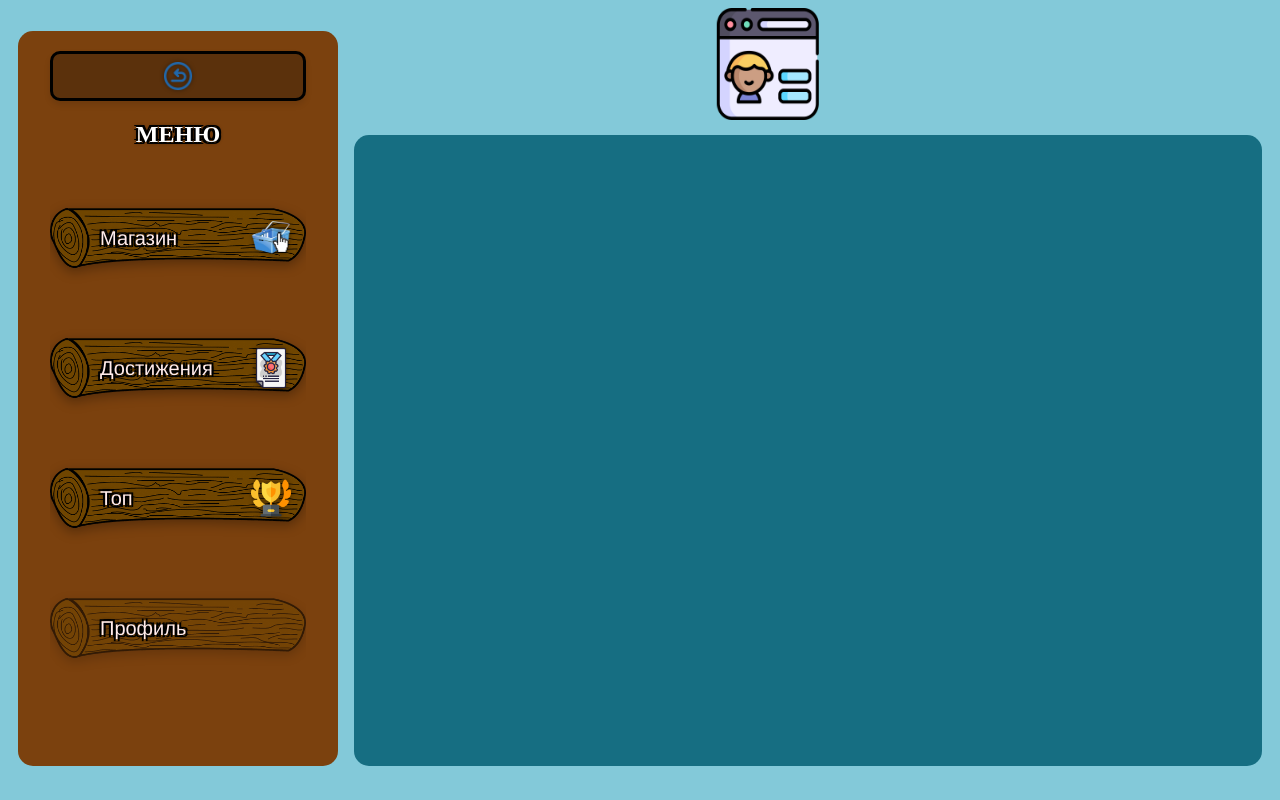
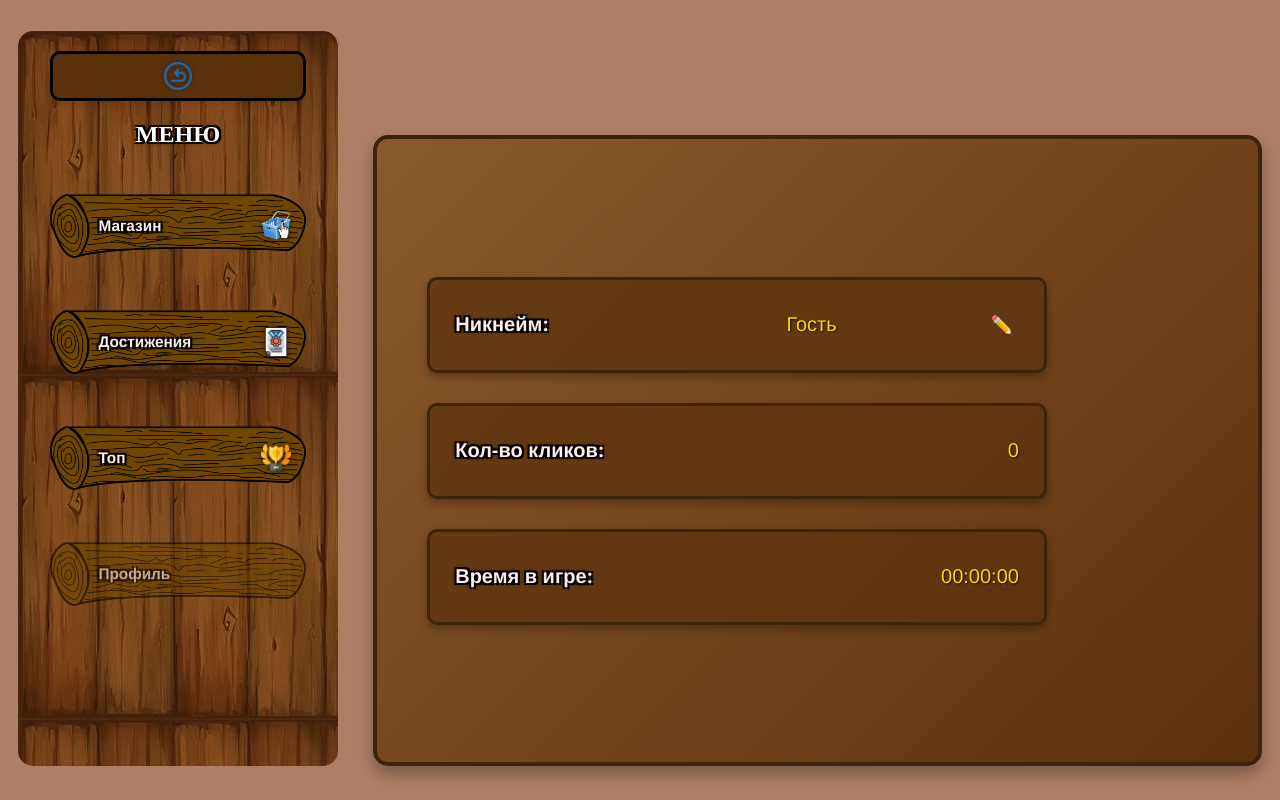
Before and after one commit to ArtyySz/groupProject, a plain HTML site: page src/profile.html in a window 1280 px wide. Drawn offline with Linux system fonts and the light colour scheme.

Commit message:
profilePage

```diff
--- a/src/profile.css
+++ b/src/profile.css
@@ -1,17 +1,99 @@
 body {
-    background-color: #83C9D9;
+    background-color: #AE7F65;
 }
 
 .menu {
     width: 25vw;
+    min-width: 280px;
     top: 31px;
     left: 18px;
     bottom: 34px;
-    background-color: #7B410E;
+    background-image: url('image/wood2.jpg');
     color: white;
     padding: 20px 0;
     position: fixed;
     border-radius: 15px;
+    overflow-y: auto;
+}
+
+.menu-section {
+    position: relative;
+    text-align: center;
+    margin-bottom: 20px;
+    width: 100%;
+    display: flex;
+    justify-content: center;
+}
+
+.menu-button-image {
+    background: none;
+    border: none;
+    padding: 0;
+    margin: 0;
+    cursor: pointer;
+    position: relative;
+    transition: transform 0.3s ease;
+}
+
+.brevno {
+    width: 20vw;
+    height: 12vh;
+    display: block;
+    object-fit: cover;
+}
+
+.menu-label {
+    position: absolute;
+    top: 50%;
+    left: 55%;
+    transform: translate(-50%, -50%);
+    width: 80%;
+    font-size: clamp(12px, 1.2vw, 18px);
+    font-weight: bold;
+    font-family: "Inter-ExtraBold", Helvetica;
+    color: #FFECEC;
+    text-shadow:
+        0 0 4px #000,
+        -2px -2px 0 #000,
+        2px -2px 0 #000,
+        -2px 2px 0 #000,
+        2px 2px 0 #000;
+    z-index: 1;
+    text-align: left;
+    padding-left: 20px;
+    white-space: nowrap;
+    overflow: hidden;
+    text-overflow: ellipsis;
+}
+
+.menu-icon {
+    position: absolute;
+    width: 30px;
+    height: 30px;
+    right: 15px;
+    top: 50%;
+    transform: translateY(-50%);
+    filter: drop-shadow(0 0 2px rgba(0, 0, 0, 0.5));
+    transition: transform 0.3s ease;
+    z-index: 2;
+    pointer-events: none;
+}
+
+.menu-button-image {
+    background: none;
+    border: none;
+    padding: 0;
+    margin: 0 auto;
+    display: block;
+    cursor: pointer;
+    width: fit-content;
+    height: fit-content;
+    transition: transform 0.3s ease;
+    position: relative;
+}
+
+.menu-button-image:hover {
+    transform: scale(1.1);
 }
 
 .menu-title {
@@ -27,105 +109,133 @@ body {
         2px 2px 0 #000;
 }
 
-.brevno-button {
-    width: 80%;
-    height: 120px;
-    margin: 10px auto;
-    padding: 0;
-    background: transparent;
-    border: none;
-    cursor: pointer;
-    display: flex;
-    align-items: center;
-    justify-content: space-between;
-    position: relative;
-    overflow: hidden;
-    text-align: left; /* Выравнивание содержимого по левому краю */
+.icons-menu {
+    width: 25%;
+    height: 85%;
+    transition: transform 0.3s ease;
 }
 
-.brevno-button::before {
-    content: '';
-    position: absolute;
-    top: 0;
-    left: 0;
-    right: 0;
-    bottom: 0;
-    background-image: url('image/brevno.png');
-    background-size: 100% 100%;
-    background-repeat: no-repeat;
-    z-index: -1;
-    filter: drop-shadow(0 4px 6px rgba(0, 0, 0, 0.3));
-    opacity: 1; /* Полная непрозрачность для обычных кнопок */
+.brevno.profile {
+    opacity: 0.6;
     transition: opacity 0.3s ease;
 }
 
-.brevno-button:hover {
-    transform: translateY(-3px);
+.menu-label.profile {
+    opacity: 0.6;
+    transition: opacity 0.3s ease;
 }
 
-.brevno-button:active {
-    transform: translateY(1px);
+.box {
+    /* Основные размеры и позиционирование */
+    top: 135px;
+    bottom: 34px;
+    margin-left: calc(25vw + 18px + 20px);
+    width: calc(71vw - 20px);
+    right: 18px;
+
+    /* Новый стиль фона - коричневый градиент */
+    background: linear-gradient(135deg, #8B5A2B 0%, #5b310c 100%);
+    border: 4px solid #3a2508;
+    box-shadow: 0 8px 16px rgba(0, 0, 0, 0.3);
+
+    /* Стили оформления */
+    color: white;
+    padding: 20px 0;
+    border-radius: 15px;
+
+    /* Позиционирование */
+    position: fixed;
+    overflow: hidden;
+    box-sizing: border-box;
+    min-height: 100px;
 }
 
-.button-text {
+.edit-btn {
+    background: none;
+    border: none;
+    cursor: pointer;
+    font-size: 18px;
+    margin-left: 10px;
+    color: #FFD700;
+    transition: transform 0.2s;
+}
+
+.edit-btn:hover {
+    transform: scale(1.2);
+}
+
+.edit-btn:active {
+    transform: scale(0.9);
+}
+
+/* Скрываем кнопку, если ник уже установлен */
+.username-set .edit-btn {
+    display: none;
+}
+
+.profile-shelf-container {
+    position: absolute;
+    top: 50%;
+    left: 50px;
+    transform: translateY(-50%);
+    z-index: 1;
+    width: 80%;
+    display: flex;
+    flex-direction: column;
+    gap: 30px;
+}
+
+.profile-shelf {
+    background-color: rgba(91, 49, 12, 0.7);
+    border: 3px solid #3a2508;
+    border-radius: 10px;
+    padding: 15px 25px;
+    display: flex;
+    justify-content: space-between;
+    align-items: center;
+    box-shadow: 0 4px 8px rgba(0, 0, 0, 0.3);
+    width: 80%;
+    min-height: 60px;
+}
+
+.shelf-label {
+    font-family: "Inter-ExtraBold", Helvetica;
     font-size: 20px;
-    font-family: "Inter-ExtraBold", Helvetica;
-    font-weight: 400;
     color: #FFECEC;
+    font-weight: bold;
     text-shadow:
         0 0 4px #000,
         -2px -2px 0 #000,
         2px -2px 0 #000,
         -2px 2px 0 #000,
         2px 2px 0 #000;
-    margin-left: 40px; /* Отступ от левого края */
-    z-index: 1;
-    flex-grow: 1;
-    text-align: left; /* Выравнивание текста по левому краю */
-    padding-left: 10px; /* Дополнительный внутренний отступ */
 }
 
-.button-icon {
-    width: 40px;
-    height: 40px;
-    object-fit: contain;
-    filter: drop-shadow(0 0 2px rgba(0, 0, 0, 0.5));
-    margin-right: 15px; /* Отступ от правого края */
-    z-index: 1;
-    transition: transform 0.3s ease;
-    flex-shrink: 0; /* Запрещаем уменьшение иконки */
+.shelf-input {
+    background-color: #FFECEC;
+    border: 2px solid #3a2508;
+    border-radius: 5px;
+    padding: 8px 12px;
+    font-size: 16px;
+    width: 200px;
+    color: #333;
+    outline: none;
 }
 
-.brevno-button:hover .button-icon {
-    transform: scale(1.1);
+.shelf-input:focus {
+    border-color: #AE7F65;
+    box-shadow: 0 0 5px rgba(174, 127, 101, 0.5);
 }
 
-.box {
-    top: 135px;
-    bottom: 34px;
-    margin-left: 27vw;
-    width: 71vw;
-    background-color: #166E82;
-    color: white;
-    padding: 20px 0;
-    border-radius: 15px;
-    position: fixed;
-    display: flex;
-    grid-template-columns: repeat(auto-fill);
-    gap: 10px;
+.shelf-value {
+    font-family: "Inter-ExtraBold", Helvetica;
+    font-size: 20px;
+    color: #FFD700;
+    text-shadow: 1px 1px 2px rgba(0, 0, 0, 0.8);
+    min-width: 150px;
+    text-align: right;
 }
 
-.icon-achievements {
-    position: fixed;
-    width: 8vw;
-    height: 14vh;
-    left: 60%;
-    top: 8px;
-    transform: translateX(-50%);
-    z-index: 1000;
-}
-
-/* Стили для кнопки "Назад" */
 .back {
     width: 80%;
     height: 50px;
@@ -157,7 +267,7 @@ body {
 }
 
 .back.clicked {
-    background-color: #4CAF50;
+    background-color: #6f420479;
     pointer-events: none;
 }
 
@@ -172,7 +282,6 @@ body {
     transform: scale(1.1) rotate(-10deg);
 }
 
-/* Стили для спиннера загрузки */
 .back .loading-spinner {
     display: none;
     width: 24px;
@@ -196,59 +305,3 @@ body {
     0% { transform: rotate(0deg); }
     100% { transform: rotate(360deg); }
 }
-
-/* Стили для достижений (если они используются на странице) */
-.achievement {
-    background-color: #064F60;
-    width: 60vh;
-    border-radius: 15px;
-    padding: 15px;
-    border: 3px solid black;
-    box-shadow: 0 4px 8px rgba(0, 0, 0, 0.2);
-    display: flex;
-    align-items: center;
-    gap: 15px;
-}
-
-.achivImg {
-    width: 5vw;
-    height: 10vh;
-    object-fit: contain;
-    flex-shrink: 0;
-    border-radius: 25%;
-}
-
-.achievement-text {
-    display: flex;
-    flex-direction: column;
-    flex-grow: 1;
-}
-
-.achievement-title {
-    font-weight: bold;
-    font-size: 18px;
-    margin-bottom: 5px;
-    color: #FFECEC;
-    text-shadow:
-        0 0 4px #000,
-        -1px -1px 0 #000,
-        1px -1px 0 #000,
-        -1px 1px 0 #000,
-        1px 1px 0 #000;
-}
-
-.achievement-description {
-    font-size: 14px;
-    color: #FFECEC;
-    text-shadow:
-        0 0 2px #000,
-        -1px -1px 0 #000,
-        1px -1px 0 #000,
-        -1px 1px 0 #000,
-        1px 1px 0 #000;
-}
-
-.profile-button::before {
-    opacity: 0.6; /* Полупрозрачность для кнопки профиля */
-    border-radius: 30px;
-}
--- a/src/profile.html
+++ b/src/profile.html
@@ -12,28 +12,62 @@
         <div class="loading-spinner"></div>
         <div class="menu-title">МЕНЮ</div>
 
-        <button class="brevno-button" onclick="location.href='store.html'">
-            <span class="button-text">Магазин</span>
-            <img src="image/store.png" alt="" class="button-icon">
-        </button>
+        <div class="menu-section">
+            <button class="menu-button-image" onclick="location.href='store.html'">
+                <span class="menu-label">Магазин</span>
+                <img src="image/brevno.png" alt="Магазин" class="brevno" draggable="false">
+                <img src="image/store.png" alt="" class="menu-icon">
+            </button>
+        </div>
 
-        <button class="brevno-button" onclick="location.href='achievements.html'">
-            <span class="button-text">Достижения</span>
-            <img src="image/school.png" alt="" class="button-icon">
-        </button>
+        <div class="menu-section">
+            <button class="menu-button-image" onclick="location.href='achievements.html'">
+                <span class="menu-label">Достижения</span>
+                <img src="image/brevno.png" alt="Достижения" class="brevno" draggable="false">
+                <img src="image/school.png" alt="" class="menu-icon">
+            </button>
+        </div>
 
-        <button class="brevno-button" onclick="location.href='top.html'">
-            <span class="button-text">Топ</span>
-            <img src="image/trophy.png" alt="" class="button-icon">
-        </button>
+        <div class="menu-section">
+            <button class="menu-button-image" onclick="location.href='top.html'">
+                <span class="menu-label">Топ</span>
+                <img src="image/brevno.png" alt="Топ" class="brevno" draggable="false">
+                <img src="image/trophy.png" alt="" class="menu-icon">
+            </button>
+        </div>
 
-        <button class="brevno-button profile-button" onclick="location.href='profile.html'">
-            <span class="button-text">Профиль</span>
-        </button>
+        <div class="menu-section">
+            <button class="menu-button-image" onclick="location.href='profile.html'">
+                <span class="menu-label profile">Профиль</span>
+                <img src="image/brevno.png" alt="Профиль" class="brevno profile" draggable="false">
+            </button>
+        </div>
     </div>
-    <img src="image/profile.png" alt="" class="icon-achievements" draggable="false">
+
     <div class="box">
+        <div class="profile-shelf-container">
+            <!-- Первая полочка - ввод ника -->
+            <div class="profile-shelf name">
+                <div class="shelf-label">Никнейм:</div>
+                <div class="shelf-value" id="username-display">Гость</div>
+                <input type="text" class="shelf-input" id="username-input" placeholder="Введите ваш ник" maxlength="20" style="display: none;">
+                <button id="edit-username-btn" class="edit-btn">✏️</button>
+            </div>
+
+            <!-- Вторая полочка - количество кликов -->
+            <div class="profile-shelf click">
+                <div class="shelf-label">Кол-во кликов:</div>
+                <div class="shelf-value" id="click-counter">0</div>
+            </div>
+
+            <!-- Третья полочка - время в игре -->
+            <div class="profile-shelf time">
+                <div class="shelf-label">Время в игре:</div>
+                <div class="shelf-value" id="play-time">00:00:00</div>
+            </div>
+        </div>
     </div>
+
     <script src="profile.js"></script>
 </body>
 </html>
--- a/src/store.css
+++ b/src/store.css
@@ -1,5 +1,5 @@
 body {
-    background-color: #38B2CA;                  /* На всю высоту viewport */
+    background-color: #1699B1; /* На всю высоту viewport */
 }
 
     .menu {
```
Also changed, not shown: src/profile.js (+43 -0 lines), src/image/backProfile.png (added).
